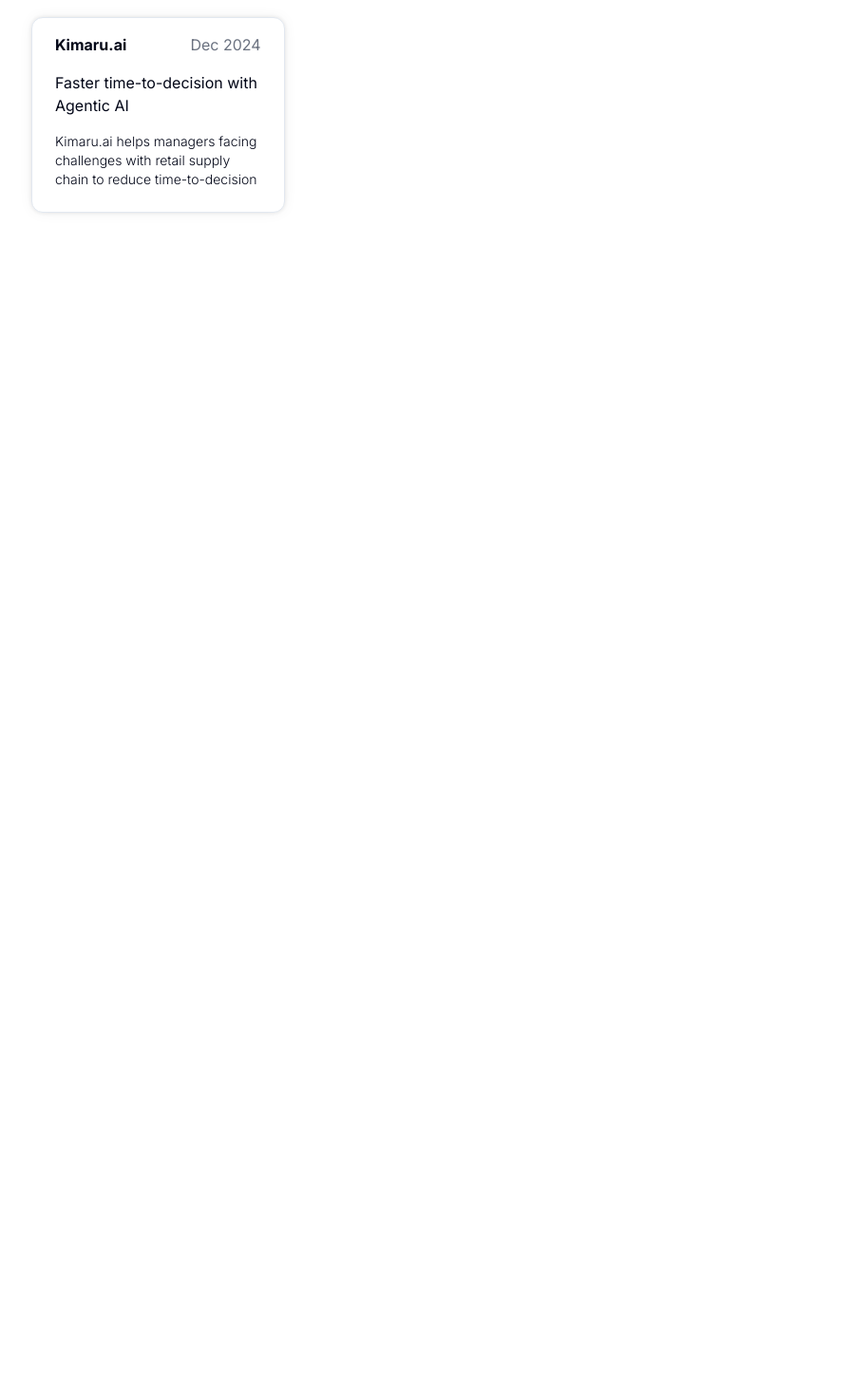
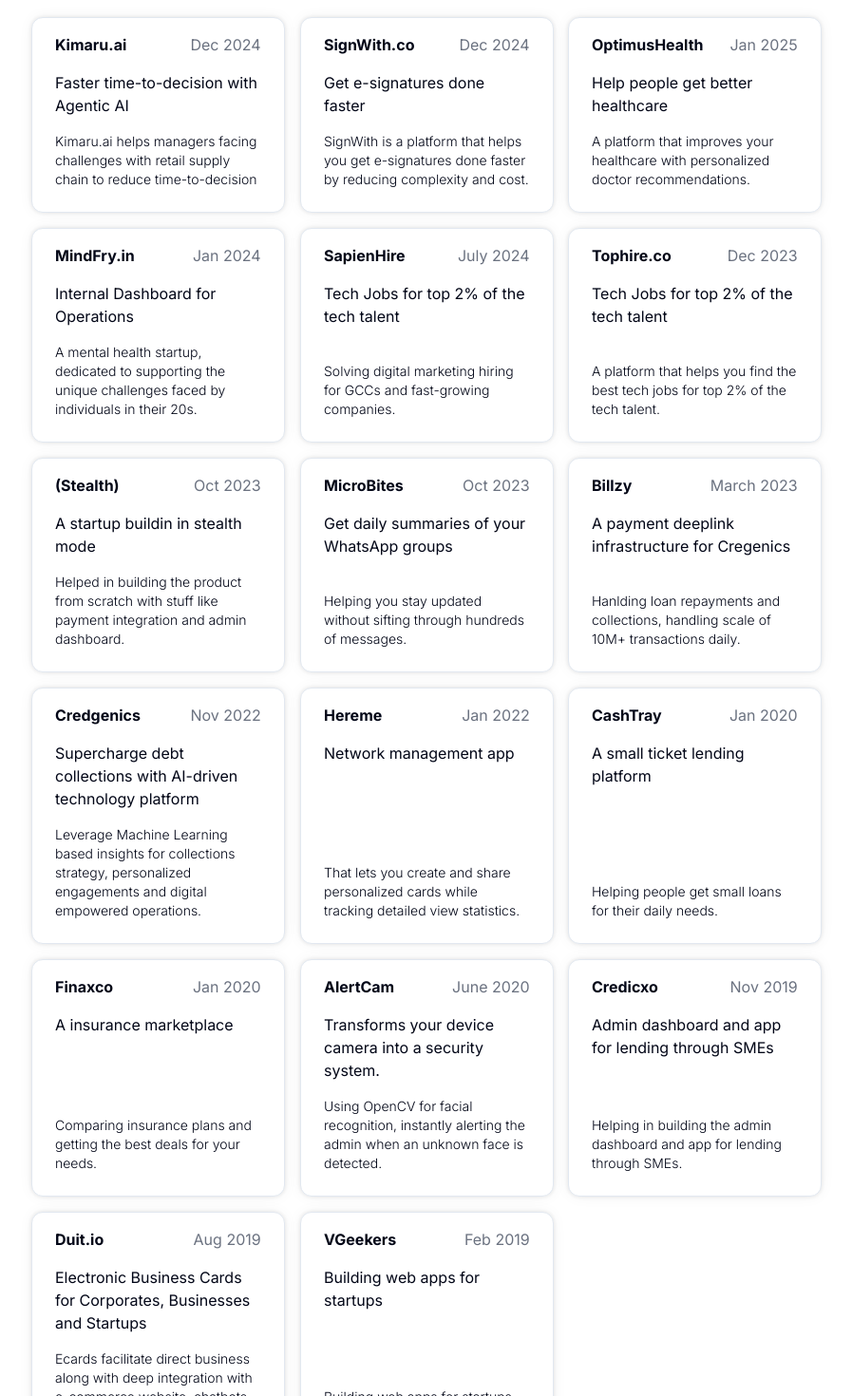
Before and after one commit to atomsmasher81/react-portfolio, a Next.js app: page /projects in a window 1280 px wide. Shown: the part 380-1850 px from the top of the page at 95% size, without its empty margins (191-1088 px from the left). Before the commit the page ends 800 px from the top, so only its background shows below. Built offline with nearby package versions, Linux system fonts and the light colour scheme.

Commit message:
added projects

```diff
--- a/src/data/projects.ts
+++ b/src/data/projects.ts
@@ -7,5 +7,141 @@ export const projects = [
         link: 'https://kimaru.ai',
         year: 'Dec 2024'
     },
-    // ... rest of the projects array ...
-];
+    {
+        title: 'SignWith.co',
+        description: 'Get e-signatures done faster',
+        subtext : 'SignWith is a platform that helps you get e-signatures done faster by reducing complexity and cost.',
+        highlight: true,
+        link: 'https://signwith.co',
+        year: 'Dec 2024'
+
+    },
+
+    {
+        title: 'OptimusHealth',
+        description: 'Help people get better healthcare',
+        subtext: 'A platform that improves your healthcare with personalized doctor recommendations.',
+        highlight: true,
+        link: 'https://www.optimahealth.co.uk/',
+        year: 'Jan 2025'
+    },
+    {
+        title: 'MindFry.in',
+        description: 'Internal Dashboard for Operations',
+        subtext: 'A mental health startup, dedicated to supporting the unique challenges faced by individuals in their 20s.',
+        highlight: false,
+        link: 'https://mindfry.in/',
+        year: 'Jan 2024'
+    },
+    {
+        title: 'SapienHire',
+        description: 'Tech Jobs for top 2% of the tech talent',
+        subtext: 'Solving digital marketing hiring for GCCs and fast-growing companies.',
+        highlight: false,
+        year: 'July 2024',
+        link: 'https://sapienhire.com/',
+    },
+    {
+        title: 'Tophire.co',
+        description: 'Tech Jobs for top 2% of the tech talent',
+        subtext: 'A platform that helps you find the best tech jobs for top 2% of the tech talent.',
+        highlight: false,
+        year: 'Dec 2023',
+        link: 'https://tophire.co/',
+    },
+    {
+        title: '(Stealth)',
+        description: 'A startup buildin in stealth mode',
+        subtext: 'Helped in building the product from scratch with stuff like payment integration and admin dashboard.',
+        highlight: false,
+        year: 'Oct 2023',
+
+    },
+    {
+        title: 'MicroBites',
+        description: 'Get daily summaries of your WhatsApp groups',
+        subtext: 'Helping you stay updated without sifting through hundreds of messages.',
+        highlight: false,
+        year: 'Oct 2023',
+
+    },
+    {
+        title: 'Billzy',
+        description: 'A payment deeplink infrastructure for Cregenics',
+        subtext: 'Hanlding loan repayments and collections, handling scale of 10M+ transactions daily.',
+        highlight: false,
+        year: 'March 2023',
+        link: 'https://billzy.in/',
+    },
+    {
+        title: 'Credgenics',
+        description: 'Supercharge debt collections with AI-driven technology platform',
+        subtext: 'Leverage Machine Learning based insights for collections strategy, personalized engagements and digital empowered operations.',
+        highlight: false,
+        year: 'Nov 2022',
+        link: 'https://www.credgenics.com/',
+    },
+
+   {
+        title: 'Hereme',
+        description: 'Network management app ',
+        subtext : 'That lets you create and share personalized cards while tracking detailed view statistics.',
+        highlight: false,
+        year: 'Jan 2022',
+        link: 'https://x.com/hereme_digital'
+
+   },
+   {
+    title: 'CashTray',
+    description: 'A small ticket lending platform',
+    subtext : 'Helping people get small loans for their daily needs.',
+    highlight: false,
+    year: 'Jan 2020',
+
+    },
+    {
+        title: 'Finaxco',
+        description: 'A insurance marketplace',
+        subtext : 'Comparing insurance plans and getting the best deals for your needs.',
+        highlight: false,
+        year: 'Jan 2020',
+
+    },
+    {
+        title: 'AlertCam',
+        description: 'Transforms your device camera into a security system.',
+        subtext:  'Using OpenCV for facial recognition, instantly alerting the admin when an unknown face is detected.',
+        highlight: false,
+        year: 'June 2020',
+        link: 'https://github.com/atomsmasher81/security_cam_web_app'
+    },
+    {
+        title: 'Credicxo',
+        description: 'Admin dashboard and app for lending through SMEs',
+        subtext : 'Helping in building the admin dashboard and app for lending through SMEs.',
+        highlight: false,
+        year: 'Nov 2019',
+
+    },
+    {
+        title: 'Duit.io',
+        description: 'Electronic Business Cards for Corporates, Businesses and Startups',
+        subtext : 'Ecards facilitate direct business along with deep integration with e-commerce website, chatbots, CRM Tools and other platforms.',
+        highlight: false,
+        year: 'Aug 2019',
+        link: 'https://duit.io/'
+
+    },
+    {
+        title: 'VGeekers',
+        description: 'Building web apps for startups',
+        subtext : 'Building web apps for startups and helping them scale.',
+        highlight: false,
+        year: 'Feb 2019',
+        link: 'https://www.linkedin.com/company/vgeekers/'
+
+    },
+
+
+
+]
```
